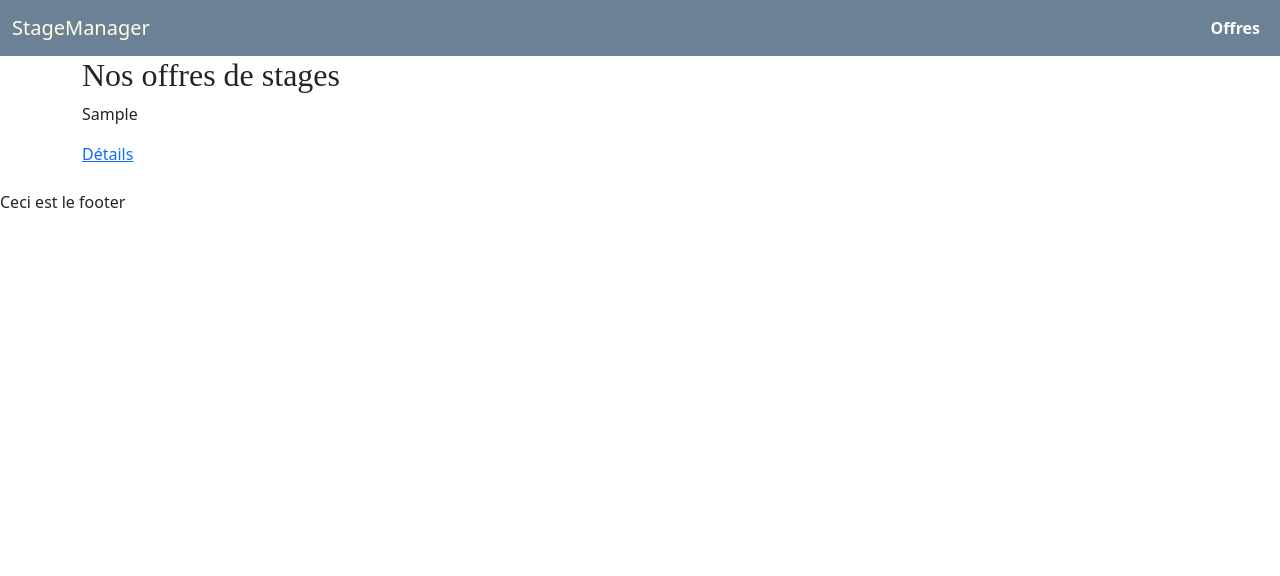
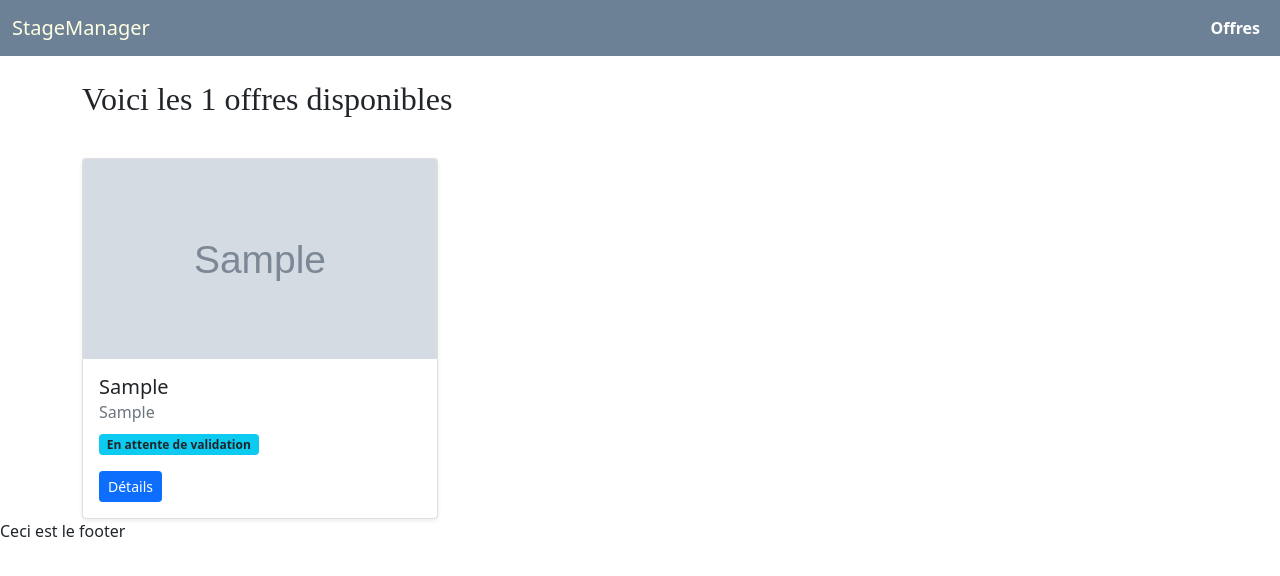
Before and after one commit to Iry77/stagemanager, a Django app: page /offres/ in a window 1280 px wide. Shown: the top 576 px of the page. Run offline with Django 5.2, Linux system fonts and the light colour scheme; tables that the repository leaves empty hold one stand-in row (values such as "Sample post"); grey boxes marked "Sample" are stand-in pictures; some libraries are stand-ins or nearby versions; some web fonts are replaced.

Commit message:
Installation de Pillow, Ajout des images pour les offres et màJ liste offres

```diff
--- a/stagemanager/applistagemanager/models.py
+++ b/stagemanager/applistagemanager/models.py
@@ -39,6 +39,7 @@ class OffreStage (models.Model) :
     ]
     # etat : attribut qui correspond à l'état de l'offre
     etat = models.CharField(max_length = 10, choices = STATUT_CHOIX, default = 'attente')
+    image = models.ImageField(default = "imagesOffres/default.jpg", upload_to = "imagesOffres")
 
     def __str__ (self):
         return self.intitule
--- a/stagemanager/applistagemanager/templates/applistagemanager/offres.html
+++ b/stagemanager/applistagemanager/templates/applistagemanager/offres.html
@@ -1,15 +1,53 @@
 {% extends 'applistagemanager/base.html' %}
 
 {% block title %}
-Les offres
+Les offres de stage
 {% endblock %}
 
 {% block main %}
-<div class="container mb-4">
-    <h2>Nos offres de stages</h2>
+<div class="container mt-4">
+  <h2>Voici les {{ offres|length }} offres disponibles</h2>
+
+  <div class="row g-4 mt-3">
     {% for offre in offres %}
-        <p>{{offre.intitule}}</p>
-        <a href="/offres/{{offre.id_offre}}">Détails</a>
+    <div class="col-12 col-md-6 col-lg-4">
+      <div class="card h-100 shadow-sm">
+
+        <a href="/offres/{{ offre.id_offre }}">
+            {% if offre.image %}
+              <img
+                src="{{ offre.image.url }}"
+                class="card-img-top"
+                alt="{{ offre.intitule }}"
+                title="{{ offre.intitule }}"
+                style="height: 200px; object-fit: cover;"
+              />
+            {% else %}
+              <img
+                src="https://via.placeholder.com/300x200?text=Pas+d'image"
+                class="card-img-top"
+                style="height: 200px; object-fit: cover;"
+              >
+            {% endif %}
+        </a>
+
+        <div class="card-body d-flex flex-column">
+          <h5 class="card-title">{{ offre.intitule }}</h5>
+          <h6 class="card-subtitle mb-2 text-muted">{{ offre.organisme }}</h6>
+
+          <p class="card-text">
+            <span class="badge bg-info text-dark">{{ offre.get_etat_display }}</span>
+          </p>
+
+          <div class="mt-auto">
+            <a href="/offres/{{ offre.pk }}" class="btn btn-primary btn-sm">
+                Détails
+            </a>
+          </div>
+        </div>
+      </div>
+    </div>
     {% endfor %}
+  </div>
 </div>
 {% endblock %}
--- a/stagemanager/stagemanager/settings.py
+++ b/stagemanager/stagemanager/settings.py
@@ -125,3 +125,7 @@ DEFAULT_AUTO_FIELD = 'django.db.models.BigAutoField'
 STATICFILES_DIRS = [
     BASE_DIR / 'static',
 ]
+
+# Image directory
+MEDIA_URL = "images/"
+MEDIA_ROOT = BASE_DIR / "images"
--- a/stagemanager/stagemanager/urls.py
+++ b/stagemanager/stagemanager/urls.py
@@ -17,6 +17,8 @@ Including another URLconf
 from django.contrib import admin
 from django.urls import path
 from applistagemanager import views
+from django.conf import settings
+from django.conf.urls.static import static
 
 
 urlpatterns = [
@@ -25,3 +27,6 @@ urlpatterns = [
     path('offres/', views.Offres),
     path('offres/<int:id>', views.Offre),
 ]
+
+
+urlpatterns += static(settings.MEDIA_URL, document_root = settings.MEDIA_ROOT)
```
Also changed, not shown: stagemanager/applistagemanager/migrations/0002_offrestage_image.py (added), stagemanager/images/imagesOffres/default.jpg (added).
